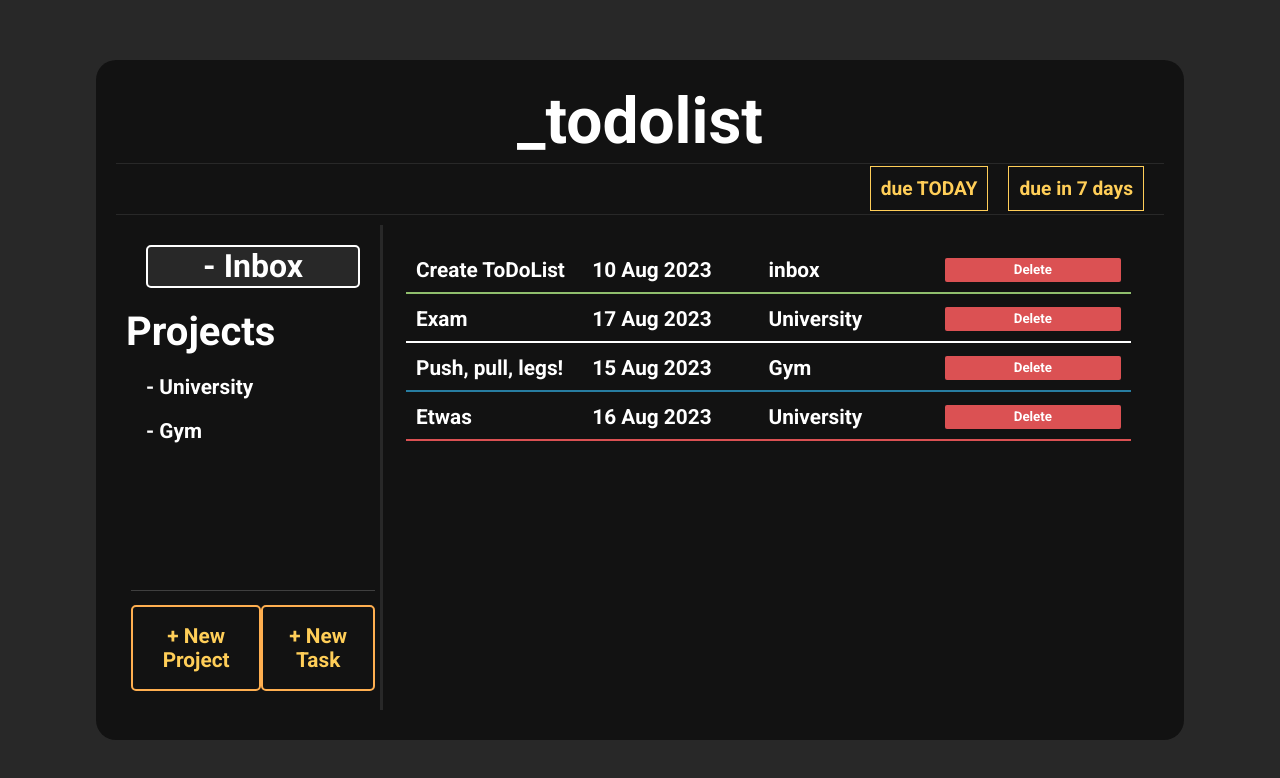
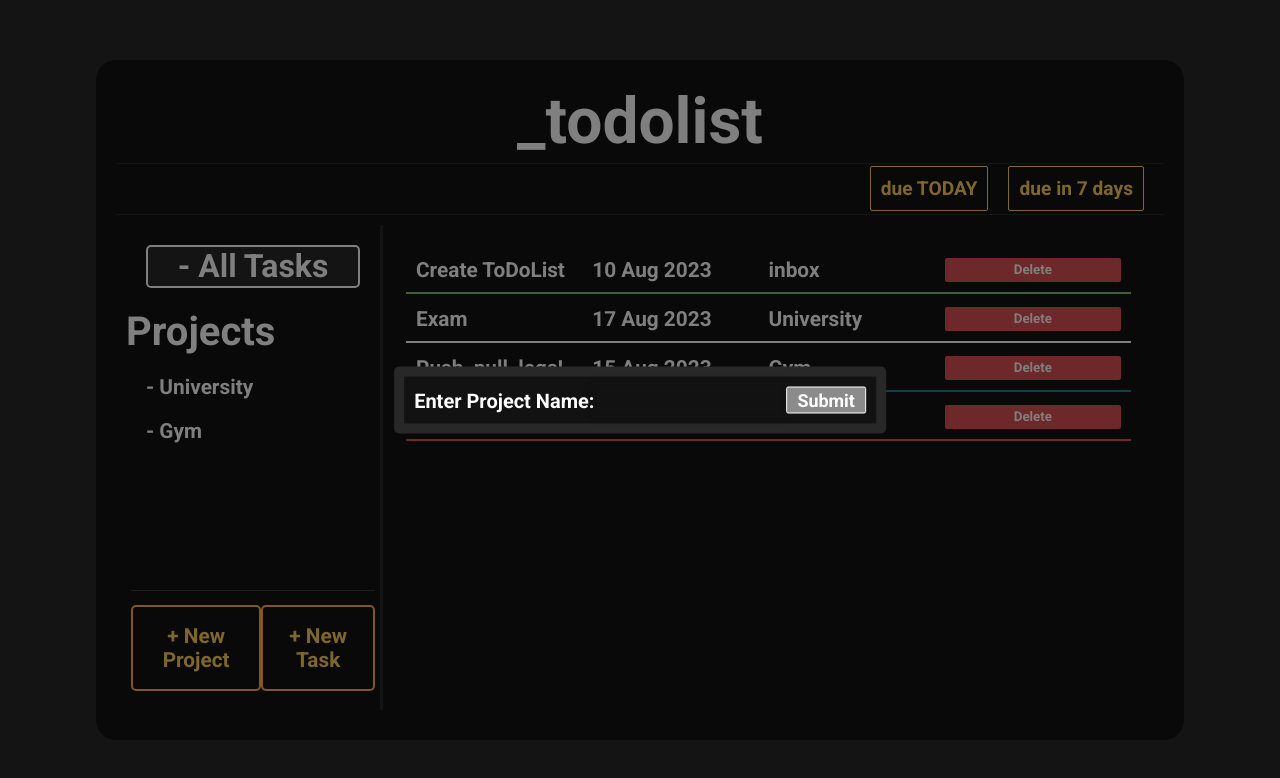
Before and after one commit to IsiNavarro/odin-to-do-list, a website built with webpack: page src/index.html in a window 1280 px wide. Both pictures are taken after a click on the button "+ New Project". Built offline with nearby package versions, Linux system fonts and the light colour scheme.

Commit message:
Add new Project and new Task functionalities Task still needs to handle input and actually create a Task. Filtering due dates still to be done. Deleting projects should be added.

```diff
--- a/src/assets/style.css
+++ b/src/assets/style.css
@@ -69,6 +69,7 @@ nav {
     padding: 10px;
     color: var(--Yellow-300);
     border: 1px solid var(--Yellow-300);
+    border-radius: 2px;
 }
 
 main {
@@ -170,3 +171,68 @@ button:hover {
 
     transition: var(--Transition-time);
 }
+
+
+
+
+.modal {
+    position: fixed;
+    top: 50%;
+    left: 50%;
+    transform: translate(-50%, -50%) scale(0);
+    padding: 10px;
+    z-index: 10;
+    background-color: var(--Dark-200);
+    transition: var(--Transition-time) ease-in-out;
+    border-radius: 5px;
+}
+
+.modal.active {
+    transform: translate(-50%, -50%) scale(1);
+}
+.modal-body {
+    padding: 10px;
+}
+
+#overlay {
+    position: fixed;
+    opacity: 0;
+    top: 0;
+    left: 0;
+    right: 0;
+    bottom: 0;
+    background-color: rgba(0, 0, 0, 0.5);
+    pointer-events: none;
+}
+
+#overlay.active {
+    opacity: 1;
+    pointer-events: all;
+}
+
+form {
+    display: flex;
+    font-weight: bold;
+    font-size: 1.25rem;
+    align-items: center;
+    justify-content: space-around;
+    border-radius: 10px;
+    gap: 5px;
+}
+input {
+    padding: 5px;
+    border: 0;
+    box-shadow:0 0 15px 4px rgba(0,0,0,0.06);
+    font-size: 0.9rem;
+}
+.submit {
+    border: 1px solid #ffffff;
+    padding: 2px;
+    padding-left: 10px;
+    padding-right: 10px;
+    background-color: var(--Dark-600);
+    border-radius: 2px;
+    outline: none;
+    font-weight: bold;
+    font-size: 1.12rem;
+}
--- a/src/index.html
+++ b/src/index.html
@@ -7,6 +7,31 @@
     <title>To Do List</title>
 </head>
 <body>
+    <div class="modal" id="modal1">
+        <div class="modal-body">
+            <form id="inputForm1">
+                <label for="projectName">Enter Project Name:</label>
+                <input type="text" id="projectName" name="projectName" required>
+                <button class="submit" type="submit">Submit</button>
+            </form>
+        </div>
+    </div>
+    <div class="modal" id="modal2">
+        <div class="modal-body">
+            <form id="inputForm2">
+                <label for="taskName">Enter Task Name:</label>
+                <input type="text" id="taskName" name="taskName" required>
+                <label for="taskDate">Date:</label>
+                <input type="date" id="taskDate" name="taskDate" required>
+                <label for="taskPrio">Priority:</label>
+                <input type="number" id="taskPrio" name="taskPrio"  min="0" max="3"required>
+                <label for="taskProject">Project:</label>
+                <input type="text" id="taskProject" name="taskProject" required>
+                <button class="submit" type="submit">Submit</button>
+            </form>
+        </div>
+    </div>
+    <div id="overlay"></div>
     <div class="container">
         <header>
             <h1>_todolist</h1>
@@ -17,15 +42,15 @@
         </nav>
         <main>
             <div id="sidebar">
-                <button id="inboxBtn">- Inbox</button>
+                <button id="inboxBtn">- All Tasks</button>
                 <div id="Projects">
                     <h3>Projects</h3>
                     <div id="projectList">
                     </div>
                 </div>
                 <div id="addBtns">
-                    <button class="addBtn"id="addProjectBtn">+ New Project</button>
-                    <button class="addBtn" id="addTaskBtn">+ New Task</button>
+                    <button data-modal-target="#modal1" class="addBtn"id="addProjectBtn">+ New Project</button>
+                    <button data-modal-target="#modal2" class="addBtn" id="addTaskBtn">+ New Task</button>
                 </div>
             </div>
             <div id="tasks">
--- a/src/index.js
+++ b/src/index.js
@@ -1,12 +1,13 @@
 import './assets/style.css';
 import { inbox, projectList, ListManager, Task, Project } from'./todolist.js';
 import { format, parseISO } from 'date-fns';
+import setModals from './popUps.js'
 
 const inboxBtn = document.getElementById('inboxBtn');
 const taskDisplayer = document.getElementById('tasks');
 const projectDisplayer = document.getElementById('projectList');
 
-function displayList(list) {
+export function displayList(list) {
     taskDisplayer.innerHTML = '';
 
     list.forEach(task => {
@@ -45,7 +46,9 @@ function displayList(list) {
     });
 };
 
-function displayProjects() {
+export function displayProjects() {
+    projectDisplayer.innerHTML = '';
+
     projectList.forEach(project => {
         const projectDiv = document.createElement('div');
         projectDiv.classList.add('project');
@@ -91,5 +94,6 @@ const Project2 = new Project('Gym');
 
 const dueToday = ListManager.filterDueIn7Days(projectList[0].list);
 
+setModals();
 displayList(inbox);
 displayProjects();
--- /dev/null
+++ b/src/popUps.js
@@ -0,0 +1,66 @@
+import { Project, Task, inbox } from "./todolist";
+import { displayProjects, displayList } from './index'
+
+
+export default function setModals(){
+    const openModalButtons = document.querySelectorAll('[data-modal-target]');
+    const closeModalButtons = document.querySelectorAll('[data-close-button]');
+    const overlay = document.getElementById('overlay');
+
+    openModalButtons.forEach(button => {
+        button.addEventListener('click', () => {
+            const modal = document.querySelector(button.dataset.modalTarget);
+            openModal(modal);
+        })
+    })
+
+    closeModalButtons.forEach(button => {
+        button.addEventListener('click', () => {
+            const modal = button.closest('.modal');
+            closeModal(modal);
+        })
+    })
+
+    overlay.addEventListener('click', () => {
+        const modals = document.querySelectorAll('.modal.active');
+        modals.forEach(modal => {
+            closeModal(modal);
+        })
+    })
+
+    function openModal(modal) {
+        if (modal == null) return
+        modal.classList.add('active');
+        overlay.classList.add('active');
+    }
+
+    function closeModal(modal) {
+        if (modal == null) return
+        modal.classList.remove('active');
+        overlay.classList.remove('active');
+    }
+
+    const inputForm1 = document.getElementById('inputForm1');
+    const projectNameInput = document.getElementById('projectName');
+
+    inputForm1.addEventListener('submit', function(event) {
+        event.preventDefault(); // Prevent the form from submitting and reloading the page
+
+        const userInput = projectNameInput.value;
+        const newProject = new Project(userInput);
+        displayProjects();
+        closeModal();
+    });
+
+    const inputForm2 = document.getElementById('inputForm2');
+    const taskNameInput = document.getElementById('taskName');
+
+    inputForm2.addEventListener('submit', function(event) {
+        event.preventDefault(); // Prevent the form from submitting and reloading the page
+
+        const nameInput = taskNameInput.value;
+        // const newTask = new Task(userInput);
+        displayList(inbox);
+        closeModal();
+    });
+};
```
